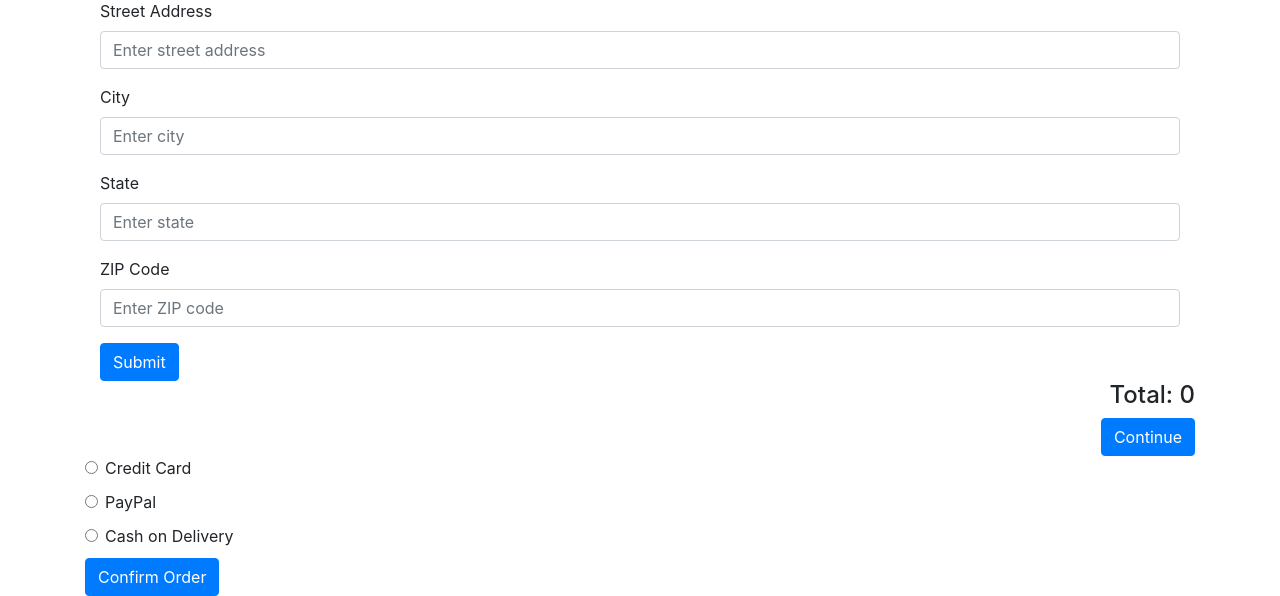
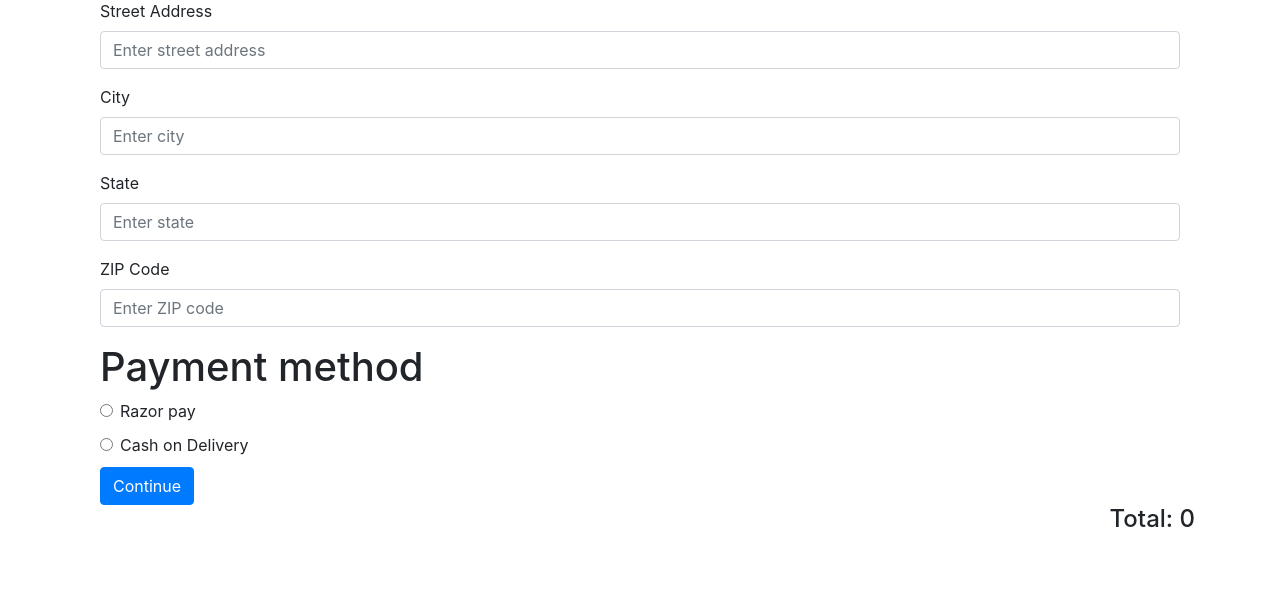
Before and after one commit to adithyan403/shopping-cart, a Flask app: page /orders in a window 1280 px wide. Shown: the part 247-843 px from the top of the page. After the commit the page ends 774 px from the top, so only its background shows below. Run offline with Flask 3, Linux system fonts and the light colour scheme; data that the repository does not hold is empty; some libraries are stand-ins or nearby versions.

Commit message:
sigup completed,working on order checkout

```diff
--- a/app.py
+++ b/app.py
@@ -118,8 +118,15 @@ def signupbutton():
     collection = db['data']
     email=request.form.get("email")
     password=request.form.get("password")
-    if collection.find({"email":email}) in collection.find({}):
+    userdata=collection.find({})
+    emails=[]
+    session["status2"]=False
+    for i in userdata:
+        emails.append(i["email"])
+    if email in emails:
+        session["status2"]=True
         return redirect("/sign up")
+
 
 
     else:
@@ -213,3 +220,23 @@ def order():
     for i in orders:
             price1+=int(i["price"])
     return render_template("order.html",items=orders,total=price1)
+
+@app.route("/continue",methods=["POST"])
+def checkout():
+    price1=0
+    db = client['shopping']  # Access the 'mydatabase' database
+    user_id = session.get('user_id')
+    collection1=db[user_id]
+    collection2=db["checkout"]
+    home=request.form.get("home")
+    city=request.form.get("city")
+    state=request.form.get("state")
+    code=request.form.get("code")
+    payment=request.form.get("payment_method")
+    address=[home,city,state,code]
+    orders=list(collection1.find({}))
+    for i in orders:
+            price1+=int(i["price"])
+    print("price1")
+    collection2.insert_one({"email":user_id,"address":address,"orders":orders,"price":price1,"payment":payment})
+    return render_template("/")
--- a/templates/order.html
+++ b/templates/order.html
@@ -17,50 +17,42 @@
         <p>Please select a payment method:</p>
         <div class="container">
             <h1 class="text-center">Enter Your Address</h1>
-            <form>
+            <form action="/continue" method="POST">
                 <div class="form-group">
                     <label for="street">Street Address</label>
-                    <input type="text" class="form-control" id="street" placeholder="Enter street address" required>
+                    <input type="text" class="form-control" id="street" name="home" placeholder="Enter street address" required>
                 </div>
                 <div class="form-group">
                     <label for="city">City</label>
-                    <input type="text" class="form-control" id="city" placeholder="Enter city" required>
+                    <input type="text" class="form-control" id="city" name="city" placeholder="Enter city" required>
                 </div>
                 <div class="form-group">
                     <label for="state">State</label>
-                    <input type="text" class="form-control" id="state" placeholder="Enter state" required>
+                    <input type="text" class="form-control" id="state" name="state" placeholder="Enter state" required>
                 </div>
                 <div class="form-group">
                     <label for="zip">ZIP Code</label>
-                    <input type="text" class="form-control" id="zip" placeholder="Enter ZIP code" required>
+                    <input type="text" class="form-control" id="zip" name="code" placeholder="Enter ZIP code" required>
                 </div>
-                <button type="submit" class="btn btn-primary">Submit</button>
+                <h1>Payment method</h1>
+
+                <div class="form-check payment-option">
+                    <input class="form-check-input" type="radio" name="payment_method" id="paypal" value="paypal">
+                    <label class="form-check-label" for="paypal">Razor pay</label>
+                </div>
+
+                <div class="form-check payment-option">
+                    <input class="form-check-input" type="radio" name="payment_method" id="cash_on_delivery" value="cash_on_delivery">
+                    <label class="form-check-label" for="cash_on_delivery">Cash on Delivery</label>
+                </div>
+                <button type="submit" class="btn btn-primary">Continue</button>
             </form>
         </div>
 
     <div class="text-right">
         <h4>Total: {{total}}</h4>
-        <a href="" class="btn btn-primary">Continue</a>
     </div>
 
-        <form action="/payment" method="post">
-            <div class="form-check payment-option">
-                <input class="form-check-input" type="radio" name="payment_method" id="credit_card" value="credit_card">
-                <label class="form-check-label" for="credit_card">Credit Card</label>
-            </div>
-
-            <div class="form-check payment-option">
-                <input class="form-check-input" type="radio" name="payment_method" id="paypal" value="paypal">
-                <label class="form-check-label" for="paypal">PayPal</label>
-            </div>
-
-            <div class="form-check payment-option">
-                <input class="form-check-input" type="radio" name="payment_method" id="cash_on_delivery" value="cash_on_delivery">
-                <label class="form-check-label" for="cash_on_delivery">Cash on Delivery</label>
-            </div>
-
-            <button type="submit" class="btn btn-primary">Confirm Order</button>
-        </form>
     </div>
     <script src="https://maxcdn.bootstrapcdn.com/bootstrap/4.5.2/js/bootstrap.min.js"></script>
 </body>
--- a/templates/signup.html
+++ b/templates/signup.html
@@ -31,6 +31,9 @@
         <input type="password" class="form-control" id="password" name="password" placeholder="Enter password" required>
       </div>
       <button type="submit" class="btn btn-primary" action="/signbutton">Signup</button>
+      {% if session["status2"]==True %}
+        <p class="error">{{"Email already exits"}}</p>
+      {% endif %}
     </form>
   </div>
 </body>
```
